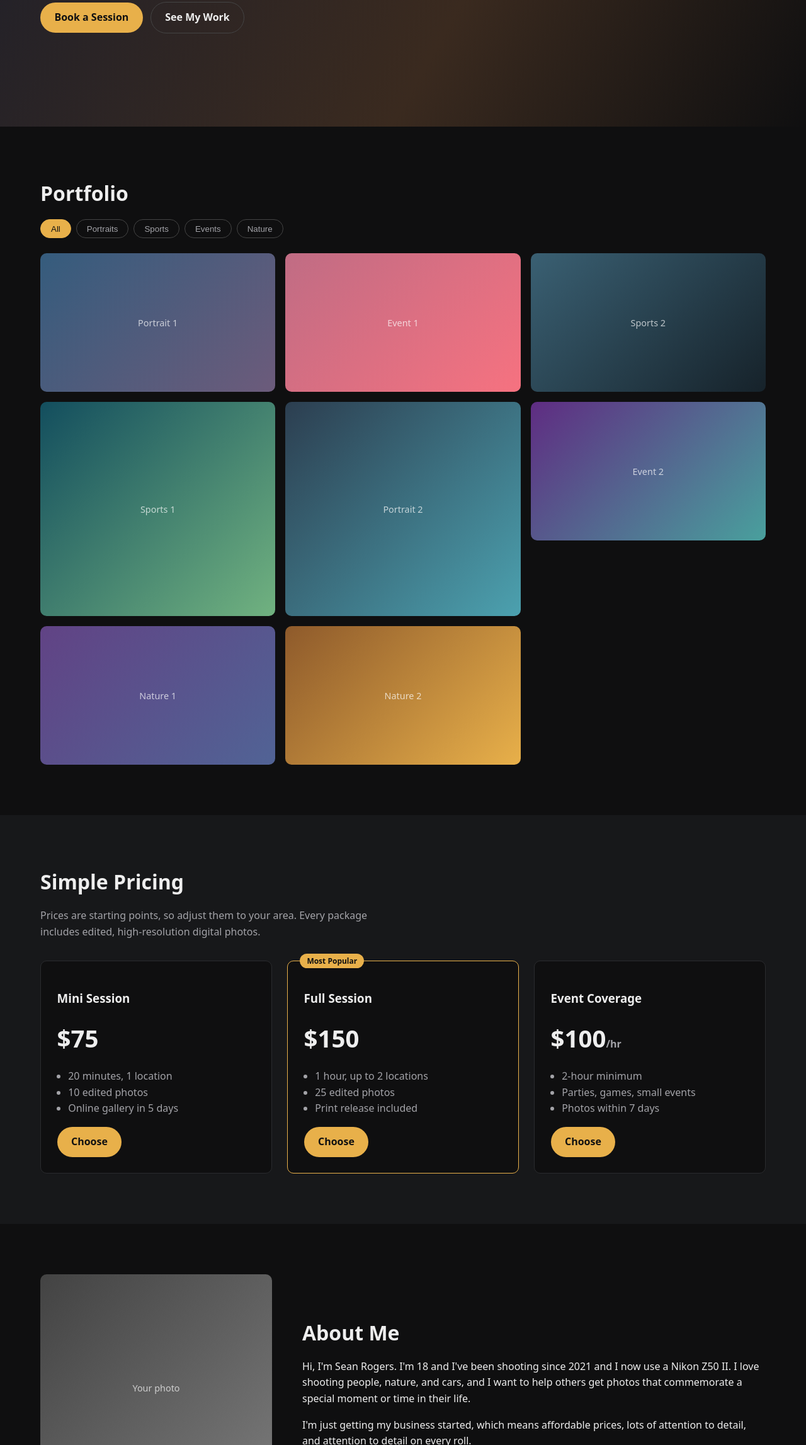
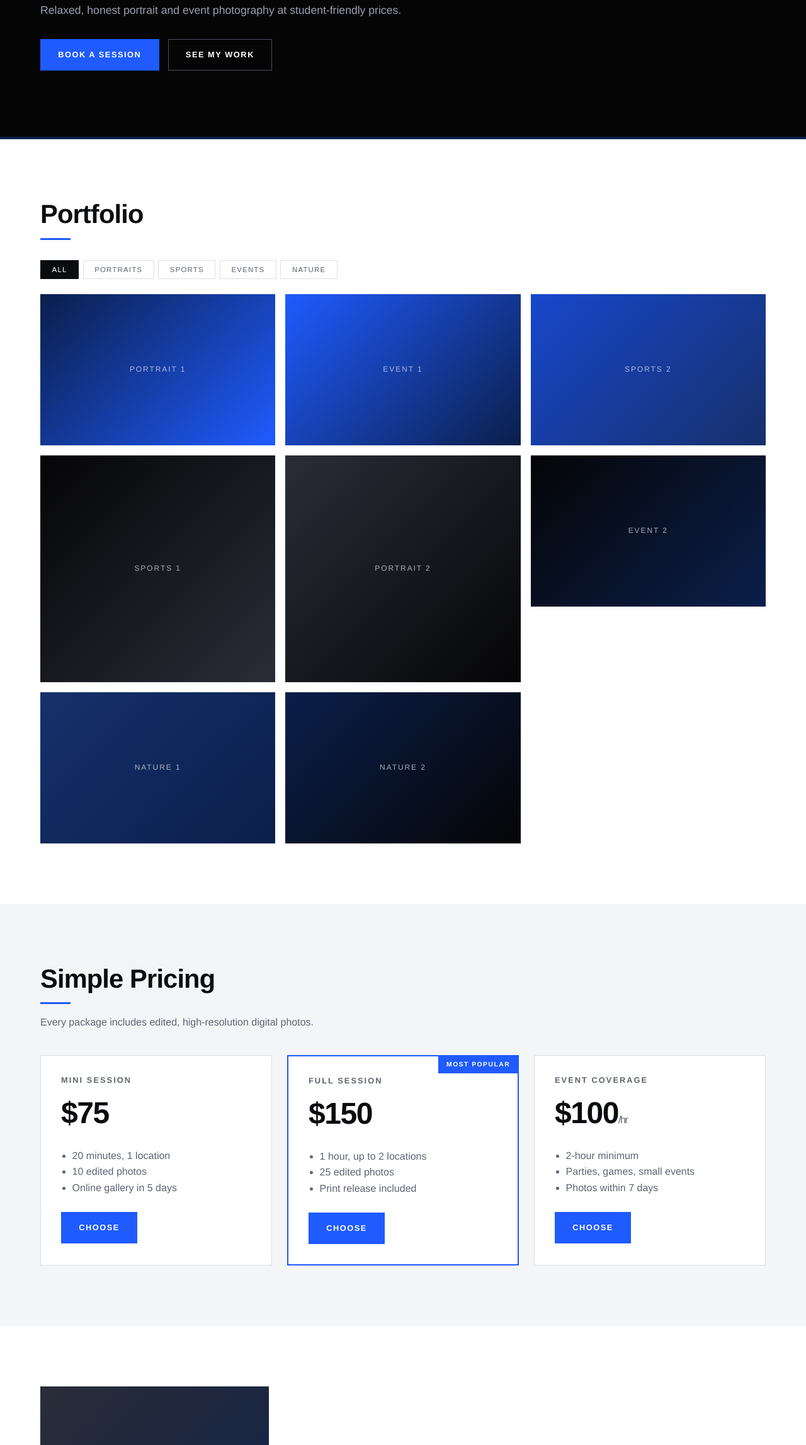
Before and after one commit to skinny479/Sean-photo, a plain HTML site: page index.html in a window 1280 px wide. Shown: the part 506-2800 px from the top of the page at 63% size. Drawn offline with Linux system fonts and the light colour scheme.

Commit message:
Restyle site: Editorial Mono (black/white with blue accent)
Co-Authored-By: Claude Sonnet 5.5 <noreply@anthropic.com>
Claude-Session: https://claude.ai/code/session_014WKvnanEtbJMn9QXxNXuae

```diff
--- a/index.html
+++ b/index.html
@@ -55,7 +55,7 @@
 
   <section id="pricing" class="section alt">
     <h2>Simple Pricing</h2>
-    <p class="lead">Prices are starting points, so adjust them to your area. Every package includes edited, high-resolution digital photos.</p>
+    <p class="lead">Every package includes edited, high-resolution digital photos.</p>
     <div class="cards">
       <article class="card">
         <h3>Mini Session</h3>
@@ -88,7 +88,7 @@
     </div>
   </section>
 
-  <section class="section alt">
+  <section class="section dark">
     <h2>Kind Words</h2>
     <div class="cards">
       <blockquote class="card">"Add a real quote from your first happy customer here." <cite>Name, Client</cite></blockquote>
--- a/styles.css
+++ b/styles.css
@@ -1,47 +1,57 @@
-:root{--bg:#0f0f10;--alt:#17181a;--text:#eee;--muted:#a3a3a8;--accent:#e8b04a;--r:10px}
+:root{--black:#050506;--ink:#0b0c10;--white:#fff;--paper:#f4f5f7;--navy:#0b1f4b;--blue:#1f5bff;--blue-d:#1747cc;--line:#dcdfe5;--muted:#5d6472;--muted-d:#9aa1b0}
 *{box-sizing:border-box}
 html{scroll-behavior:smooth}
-body{margin:0;font-family:system-ui,-apple-system,Segoe UI,Roboto,sans-serif;background:var(--bg);color:var(--text);line-height:1.6}
-a{color:inherit}
-.site-header{position:sticky;top:0;z-index:10;display:flex;justify-content:space-between;align-items:center;padding:.9rem 5vw;background:rgba(15,15,16,.92);backdrop-filter:blur(8px)}
-.logo{font-weight:700;text-decoration:none;letter-spacing:.5px}.logo span{font-weight:300;color:var(--muted)}
-nav{display:flex;gap:1.2rem;align-items:center}nav a{text-decoration:none;color:var(--muted)}nav a:hover{color:var(--text)}
-.btn{display:inline-block;background:var(--accent);color:#111;padding:.7rem 1.4rem;border-radius:999px;border:0;font-weight:600;text-decoration:none;cursor:pointer;font-size:1rem}
-.btn:hover{filter:brightness(1.1)}
-.btn-small{padding:.4rem 1rem;color:#111!important}
-.btn-ghost{background:transparent;color:var(--text);border:1px solid #444;margin-left:.5rem}
-.hero{min-height:80vh;display:flex;align-items:center;padding:0 5vw;background:linear-gradient(120deg,#1d1f2b,#3a2a1f 60%,#0f0f10)}
-.hero-text{max-width:640px}.hero h1{font-size:clamp(2.2rem,6vw,4rem);line-height:1.1;margin:.3rem 0 1rem}
-.eyebrow{color:var(--accent);text-transform:uppercase;letter-spacing:2px;font-size:.8rem;margin:0}
-.section{padding:5rem 5vw}.alt{background:var(--alt)}
-h2{font-size:2rem;margin:0 0 1rem}.lead{color:var(--muted);max-width:60ch}
-.filters{display:flex;flex-wrap:wrap;gap:.5rem;margin-bottom:1.5rem}
-.filters button{background:none;border:1px solid #444;color:var(--muted);padding:.4rem 1rem;border-radius:999px;cursor:pointer}
-.filters button.active{background:var(--accent);color:#111;border-color:var(--accent)}
-.gallery{columns:3 240px;column-gap:1rem}
+body{margin:0;font-family:"Helvetica Neue",Helvetica,Arial,system-ui,sans-serif;background:var(--white);color:var(--ink);line-height:1.6;-webkit-font-smoothing:antialiased}
+a{color:var(--blue)}
+h1,h2,h3{letter-spacing:-.02em;line-height:1.1}
+.site-header{position:sticky;top:0;z-index:10;display:flex;justify-content:space-between;align-items:center;padding:1rem 5vw;background:var(--black);color:var(--white);border-bottom:1px solid #1b1d24}
+.logo{font-weight:700;text-decoration:none;color:var(--white);letter-spacing:.14em;text-transform:uppercase;font-size:.85rem}.logo span{font-weight:300;color:var(--muted-d)}
+nav{display:flex;gap:1.6rem;align-items:center}nav a{text-decoration:none;color:var(--muted-d);text-transform:uppercase;letter-spacing:.12em;font-size:.75rem}nav a:hover{color:var(--white)}
+.btn{display:inline-block;background:var(--blue);color:var(--white);padding:.85rem 1.7rem;border:1px solid var(--blue);border-radius:0;font-weight:600;text-decoration:none;cursor:pointer;font-size:.8rem;text-transform:uppercase;letter-spacing:.12em}
+.btn:hover{background:var(--blue-d);border-color:var(--blue-d)}
+nav .btn-small{padding:.5rem 1rem;color:var(--white)}
+.btn-ghost{background:transparent;color:var(--white);border:1px solid #4a4f5c;margin-left:.6rem}
+.btn-ghost:hover{background:var(--white);color:var(--black);border-color:var(--white)}
+.hero{min-height:82vh;display:flex;align-items:center;padding:0 5vw;background:var(--black);color:var(--white);border-bottom:4px solid var(--navy)}
+.hero-text{max-width:720px}.hero h1{font-size:clamp(2.6rem,7vw,5.2rem);font-weight:700;margin:.6rem 0 1.2rem}
+.hero p{color:var(--muted-d);font-size:1.1rem;margin:0 0 2rem}.hero p.eyebrow{margin:0}
+.eyebrow{color:var(--blue);text-transform:uppercase;letter-spacing:.22em;font-size:.72rem;font-weight:600}
+.section{padding:6rem 5vw}.alt{background:var(--paper)}
+.section.dark{background:var(--black);color:var(--white)}
+h2{font-size:clamp(1.8rem,4vw,2.6rem);margin:0 0 1rem}
+h2::after{content:"";display:block;width:48px;height:3px;background:var(--blue);margin-top:.9rem}
+.lead{color:var(--muted);max-width:60ch}
+.filters{display:flex;flex-wrap:wrap;gap:.4rem;margin:2rem 0 1.5rem}
+.filters button{background:none;border:1px solid var(--line);color:var(--muted);padding:.5rem 1.1rem;border-radius:0;cursor:pointer;text-transform:uppercase;letter-spacing:.1em;font-size:.72rem}
+.filters button:hover{border-color:var(--ink);color:var(--ink)}
+.filters button.active{background:var(--ink);color:var(--white);border-color:var(--ink)}
+.gallery{columns:3 260px;column-gap:1rem}
 .gallery figure{margin:0 0 1rem;break-inside:avoid}
-.gallery img,.ph{width:100%;border-radius:var(--r);display:block}
-.ph{min-height:220px;display:flex;align-items:center;justify-content:center;color:rgba(255,255,255,.7);font-size:.9rem}
-.ph.tall{min-height:340px}
-.c1{background:linear-gradient(135deg,#355c7d,#6c5b7b)}.c2{background:linear-gradient(135deg,#134e5e,#71b280)}
-.c3{background:linear-gradient(135deg,#614385,#516395)}.c4{background:linear-gradient(135deg,#c06c84,#f67280)}
-.c5{background:linear-gradient(135deg,#2c3e50,#4ca1af)}.c6{background:linear-gradient(135deg,#8e5a2b,#e8b04a)}
-.c7{background:linear-gradient(135deg,#3a6073,#16222a)}.c8{background:linear-gradient(135deg,#5f2c82,#49a09d)}
-.c9{background:linear-gradient(135deg,#434343,#7a7a7a)}
+.gallery img,.ph{width:100%;border-radius:0;display:block}
+.ph{min-height:240px;display:flex;align-items:center;justify-content:center;color:rgba(255,255,255,.65);font-size:.75rem;text-transform:uppercase;letter-spacing:.16em}
+.ph.tall{min-height:360px}
+.c1{background:linear-gradient(135deg,#0b1f4b,#1f5bff)}.c2{background:linear-gradient(135deg,#050506,#2a2d38)}
+.c3{background:linear-gradient(135deg,#17306b,#0b1f4b)}.c4{background:linear-gradient(135deg,#1f5bff,#0b1f4b)}
+.c5{background:linear-gradient(135deg,#2a2d38,#050506)}.c6{background:linear-gradient(135deg,#0b1f4b,#050506)}
+.c7{background:linear-gradient(135deg,#1747cc,#17306b)}.c8{background:linear-gradient(135deg,#050506,#0b1f4b)}
+.c9{background:linear-gradient(135deg,#2a2d38,#0b1f4b)}
 .hidden{display:none!important}
-.cards{display:grid;grid-template-columns:repeat(auto-fit,minmax(240px,1fr));gap:1.5rem;margin-top:2rem}
-.card{background:var(--bg);border:1px solid #2a2b2e;border-radius:var(--r);padding:1.6rem;position:relative;margin:0}
-.card.featured{border-color:var(--accent)}
-.badge{position:absolute;top:-12px;left:1.2rem;background:var(--accent);color:#111;font-size:.75rem;font-weight:700;padding:.15rem .7rem;border-radius:999px}
-.price{font-size:2.4rem;font-weight:700;margin:.2rem 0}.price small{font-size:1rem;color:var(--muted)}
-.card ul{padding-left:1.1rem;color:var(--muted)}
-cite{display:block;margin-top:1rem;color:var(--muted);font-style:normal;font-size:.9rem}
-.about{display:grid;grid-template-columns:minmax(220px,1fr) 2fr;gap:3rem;align-items:center}
-.ph.portrait{min-height:360px}
-.form{display:grid;gap:1rem;max-width:560px;margin-top:1.5rem}
-label{display:grid;gap:.3rem;color:var(--muted);font-size:.9rem}
-input,select,textarea{background:var(--alt);border:1px solid #333;color:var(--text);padding:.7rem;border-radius:8px;font:inherit}
-input:focus,select:focus,textarea:focus{outline:2px solid var(--accent)}
+.cards{display:grid;grid-template-columns:repeat(auto-fit,minmax(250px,1fr));gap:1.5rem;margin-top:2.5rem}
+.card{background:var(--white);border:1px solid var(--line);border-radius:0;padding:2rem;position:relative;margin:0}
+.card.featured{border:2px solid var(--blue)}
+.badge{position:absolute;top:-1px;right:-1px;background:var(--blue);color:var(--white);font-size:.65rem;text-transform:uppercase;letter-spacing:.14em;font-weight:700;padding:.35rem .8rem}
+.card h3{font-size:.8rem;text-transform:uppercase;letter-spacing:.16em;color:var(--muted);margin:0}
+.price{font-size:3rem;font-weight:700;margin:.4rem 0 1rem;letter-spacing:-.03em}.price small{font-size:1rem;color:var(--muted);font-weight:400}
+.card ul{padding-left:1.1rem;color:var(--muted);margin:0 0 1.6rem}
+.dark .card{background:var(--ink);border-color:#23262f;color:var(--white)}
+cite{display:block;margin-top:1rem;color:var(--muted-d);font-style:normal;font-size:.8rem;text-transform:uppercase;letter-spacing:.12em}
+.about{display:grid;grid-template-columns:minmax(220px,1fr) 2fr;gap:4rem;align-items:center}
+.ph.portrait{min-height:420px}
+.form{display:grid;gap:1.1rem;max-width:560px;margin-top:2rem}
+label{display:grid;gap:.4rem;color:var(--muted);font-size:.72rem;text-transform:uppercase;letter-spacing:.12em}
+input,select,textarea{background:var(--white);border:1px solid var(--line);color:var(--ink);padding:.8rem;border-radius:0;font:inherit;font-size:1rem;text-transform:none;letter-spacing:0}
+input:focus,select:focus,textarea:focus{outline:2px solid var(--blue);outline-offset:-1px;border-color:var(--blue)}
 .note{color:var(--muted);font-size:.85rem}
-footer{text-align:center;padding:2rem;color:var(--muted);border-top:1px solid #222}
-@media(max-width:700px){.about{grid-template-columns:1fr}nav a:not(.btn){display:none}}
+footer{text-align:center;padding:2.5rem;background:var(--black);color:var(--muted-d);font-size:.8rem;letter-spacing:.08em}
+footer a{color:var(--white)}
+@media(max-width:700px){nav a:not(.btn){display:none}.about{grid-template-columns:1fr;gap:2rem}.section{padding:4rem 5vw}}
```
